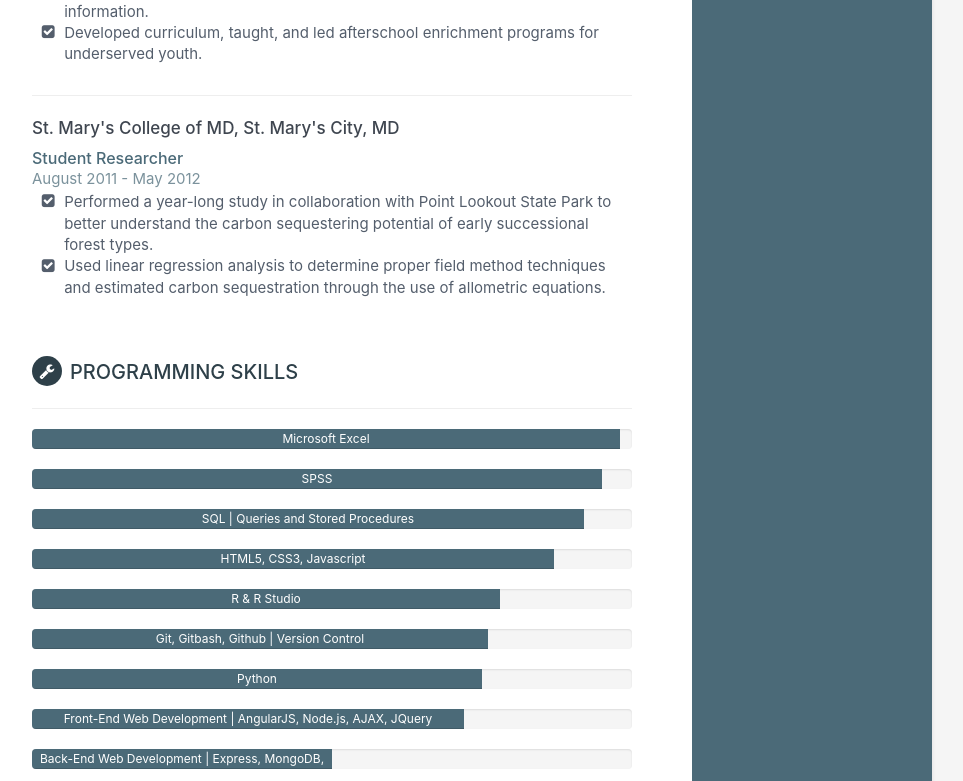
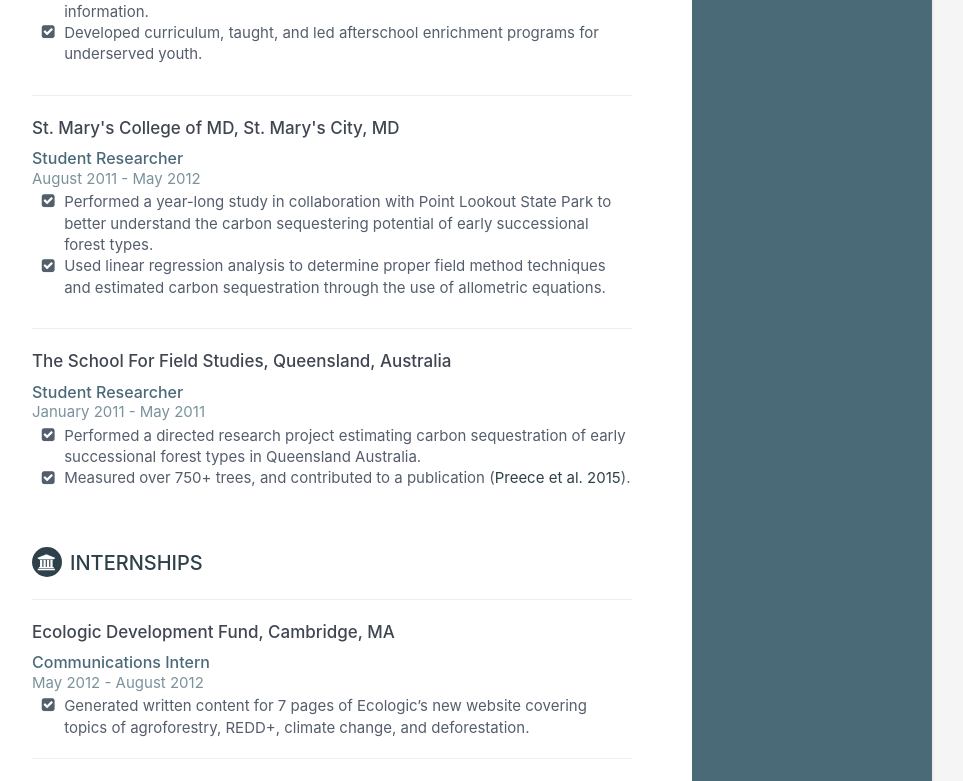
Before and after one commit to zachalexander/zach-resume, an Angular app: page / in a window 1280 px wide. Shown: the part 2007-2788 px from the top of the page, without its empty margins (188-1151 px from the left). Built offline with nearby package versions, Linux system fonts and the light colour scheme.

Commit message:
major-resume-updates-3

```diff
--- a/src/app/app.component.html
+++ b/src/app/app.component.html
@@ -51,7 +51,7 @@
             </section><!--//section-->
 
             <section class="section experiences-section">
-                <h2 class="section-title"><i class="fa fa-bar-chart"></i>Research Experiences</h2>
+                <h2 class="section-title"><i class="fa fa-bar-chart"></i>Research & Job Experience</h2>
                 <hr>
                 <div class="company"><a class="company-header" href="http://cep.org/people/zach-alexander-2/" target="_blank">Center for Effective Philanthropy (CEP),</a> Cambridge, MA</div>
                 <div class="item">
@@ -165,54 +165,107 @@
                       </ul>
                     </div><!--//details-->
                 </div><!--//item-->
+                <hr>
+                <div class="company"><a class="company-header" href="https://fieldstudies.org/program/australia-semester/" target="_blank">The School For Field Studies,</a> Queensland, Australia</div>
+                <div class="item">
+                    <div class="meta">
+                        <div class="upper-row">
+                            <h3 class="job-title">Student Researcher</h3>
+                            <div class="time">January 2011 - May 2011</div>
+                        </div><!--//upper-row-->
+                    </div><!--//meta-->
+                    <div class="details">
+                      <ul class="fa-ul">
+                        <li><i class="fa-li fa fa-check-square"></i>Performed a directed research project estimating carbon sequestration of early successional forest types in Queensland Australia.</li>
+                        <li><i class="fa-li fa fa-check-square"></i>Measured over 750+ trees, and contributed to a publication (<a href="assets/images/Preece_et_al_2015.pdf" target="_blank">Preece et al. 2015</a>).</li>
+                      </ul>
+                    </div><!--//details-->
+                </div><!--//item-->
             </section><!--//section-->
+
             <section class="section projects-section">
-                <h2 class="section-title"><i class="fa fa-wrench"></i>Programming Skills</h2>
+                <h2 class="section-title"><i class="fa fa-institution"></i>Internships</h2>
+                <hr>
+                <div class="company"><a class="company-header" href="http://www.ecologic.org/" target="_blank">Ecologic Development Fund,</a> Cambridge, MA</div>
+                <div class="item">
+                    <div class="meta">
+                        <div class="upper-row">
+                            <h3 class="job-title">Communications Intern</h3>
+                            <div class="time">May 2012 - August 2012</div>
+                        </div><!--//upper-row-->
+                    </div><!--//meta-->
+                    <div class="details">
+                      <ul class="fa-ul">
+                        <li><i class="fa-li fa fa-check-square"></i> Generated written content for 7 pages of Ecologic’s new website covering topics of agroforestry, REDD+, climate change, and deforestation.</li>
+                      </ul>
+                    </div><!--//details-->
+                </div><!--//item-->
+                <hr>
+                <div class="company"><a class="company-header" href="https://www.leidos.com/" target="_blank">Leidos,</a> Aberdeen, MD</div>
+                <div class="item">
+                    <div class="meta">
+                        <div class="upper-row">
+                            <h3 class="job-title">Communications Intern</h3>
+                            <div class="time">June 2011 - January 2012</div>
+                        </div><!--//upper-row-->
+                    </div><!--//meta-->
+                    <div class="details">
+                      <ul class="fa-ul">
+                        <li><i class="fa-li fa fa-check-square"></i>Provided briefing and meeting support for the United States Army Chemical Materials Agency (CMA).</li>
+                        <li><i class="fa-li fa fa-check-square"></i>Conducted primary research of industry best practices in project and contract management.</li>
+                        <li><i class="fa-li fa fa-check-square"></i>Generated funding and advertising content for 4 contract proposals sent to the NIH, NIAID, and the EPA.</li>
+                      </ul>
+                    </div><!--//details-->
+                </div><!--//item-->
+            </section>
+
+            <section class="section projects-section">
+                <h2 class="section-title"><i class="fa fa-laptop"></i>Programming Skills</h2>
                 <hr>
 
                 <div class="progress">
-                  <div class="progress-bar" role="progressbar" aria-valuenow="98"
-                  aria-valuemin="0" aria-valuemax="100" style="width:98%">Microsoft Excel
+                  <div class="progress-bar" role="progressbar" aria-valuenow="100"
+                  aria-valuemin="0" aria-valuemax="100" style="width:100%">Microsoft Excel
                   </div>
                 </div>
                 <div class="progress">
-                  <div class="progress-bar" role="progressbar" aria-valuenow="95"
-                  aria-valuemin="0" aria-valuemax="100" style="width:95%">SPSS
+                  <div class="progress-bar" role="progressbar" aria-valuenow="100"
+                  aria-valuemin="0" aria-valuemax="100" style="width:100%">SPSS
                   </div>
                 </div>
                 <div class="progress">
-                  <div class="progress-bar" role="progressbar" aria-valuenow="92"
-                  aria-valuemin="0" aria-valuemax="100" style="width:92%">SQL | Queries and Stored Procedures
+                  <div class="progress-bar" role="progressbar" aria-valuenow="100"
+                  aria-valuemin="0" aria-valuemax="100" style="width:100%">SQL | Queries and Stored Procedures
                   </div>
                 </div>
                 <div class="progress">
-                  <div class="progress-bar" role="progressbar" aria-valuenow="87"
-                  aria-valuemin="0" aria-valuemax="100" style="width:87%">HTML5, CSS3, Javascript
+                  <div class="progress-bar" role="progressbar" aria-valuenow="100"
+                  aria-valuemin="0" aria-valuemax="100" style="width:100%">HTML5, CSS3, Javascript
                   </div>
                 </div>
                 <div class="progress">
-                  <div class="progress-bar" role="progressbar" aria-valuenow="78"
-                  aria-valuemin="0" aria-valuemax="100" style="width:78%">R & R Studio
+                  <div class="progress-bar" role="progressbar" aria-valuenow="100"
+                  aria-valuemin="0" aria-valuemax="100" style="width:100%">R & R Studio
                   </div>
                 </div>
                 <div class="progress">
-                  <div class="progress-bar" role="progressbar" aria-valuenow="76"
-                  aria-valuemin="0" aria-valuemax="100" style="width:76%">Git, Gitbash, Github | Version Control
+                  <div class="progress-bar" role="progressbar" aria-valuenow="100"
+                  aria-valuemin="0" aria-valuemax="100" style="width:100%">Git, Gitbash, Github | Version Control
                   </div>
                 </div>
                 <div class="progress">
-                  <div class="progress-bar" role="progressbar" aria-valuenow="75"
-                  aria-valuemin="0" aria-valuemax="100" style="width:75%">Python
+                  <div class="progress-bar" role="progressbar" aria-valuenow="100"
+                  aria-valuemin="0" aria-valuemax="100" style="width:100%">Python
                   </div>
                 </div>
                 <div class="progress">
-                  <div class="progress-bar" role="progressbar" aria-valuenow="72"
-                  aria-valuemin="0" aria-valuemax="100" style="width:72%">Front-End Web Development | AngularJS, Node.js, AJAX, JQuery
+                  <div class="progress-bar" role="progressbar" aria-valuenow="100"
+                  aria-valuemin="0" aria-valuemax="100" style="width:100%">Front-End Web Development | AngularJS, Node.js, AJAX, JQuery
                   </div>
                 </div>
                 <div class="progress">
-                  <div class="progress-bar" role="progressbar" aria-valuenow="50"
-                  aria-valuemin="0" aria-valuemax="100" style="width:50%">Back-End Web Development | Express, MongoDB, HTTP
+                  <div class="progress-bar" role="progressbar" aria-valuenow="100"
+                  aria-valuemin="0" aria-valuemax="100" style="width:100%">Back-End Web Development | Express, MongoDB, HTTP
                   </div>
                 </div>
             </section><!--//section-->
```
Also changed, not shown: 1 other file (tests, documents, lock files or other folders).
